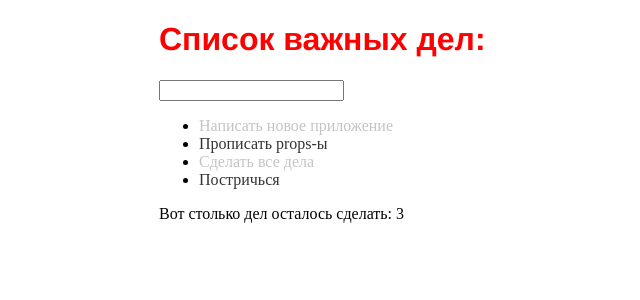
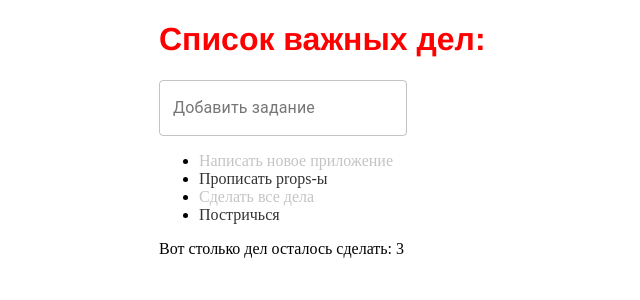
Before and after one commit to WebHeroSchool/app_todo, a React (Create React App) app: page / in a window 1280 px wide. Shown: the top 300 px of the page, without its empty margins (231-871 px from the left). Built offline with nearby package versions, Linux system fonts and the light colour scheme.

Commit message:
Material-UI

```diff
--- a/package.json
+++ b/package.json
@@ -32,6 +32,7 @@
     ]
   },
   "devDependencies": {
+    "@material-ui/core": "^4.10.2",
     "classnames": "^2.2.6"
   }
 }
--- a/src/components/InputItem/InputItem.js
+++ b/src/components/InputItem/InputItem.js
@@ -1,5 +1,12 @@
 import React from 'react';
+import TextField from '@material-ui/core/TextField';
 
-const InputItem = () => (<input></input>);
+const InputItem = () => (<div>
+    <TextField
+        label="Добавить задание"
+        variant="outlined"
+        id="custom-css-outlined-input"
+    />
+</div>);
 
 export default InputItem;
```
Also changed, not shown: 1 other file (tests, documents, lock files or other folders).
